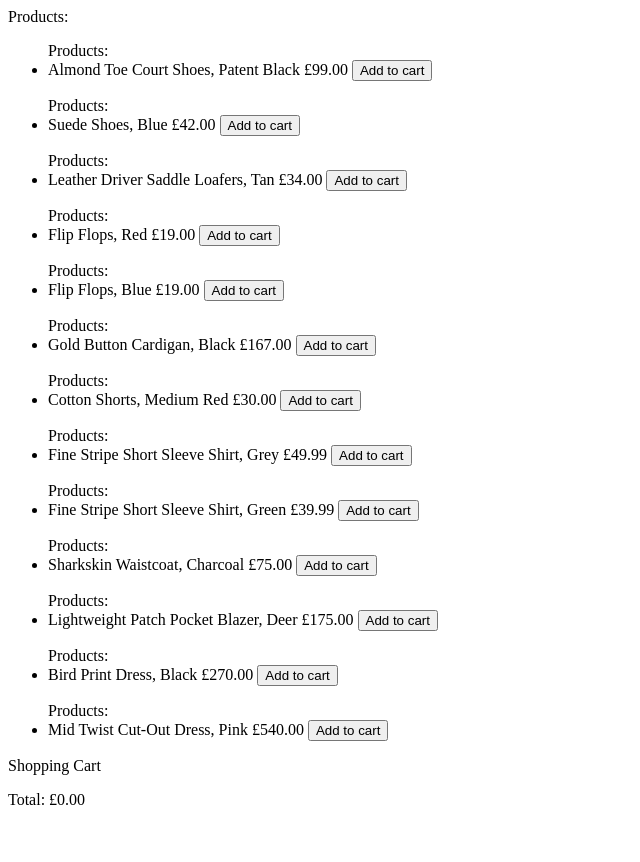
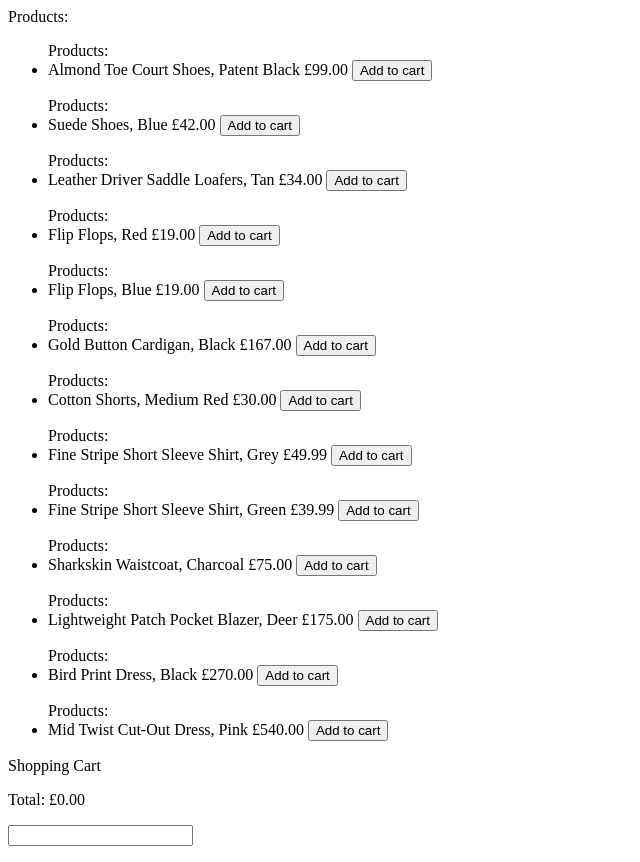
Before and after one commit to TheoLeanse/clothes-shop, a website: page public/index.html in a window 1280 px wide. Shown: the whole page, without its empty margins (0-640 px from the left). Before the commit the page ends 825 px from the top, so only its background shows below. Drawn offline with nearby package versions, Linux system fonts and the light colour scheme.

Commit message:
allow user to input voucher code, display any error

```diff
--- a/public/index.html
+++ b/public/index.html
@@ -27,6 +27,10 @@
         </li>
       </ul>
       <p>Total: {{ storeCtrl.cartTotal() }}</p>
+      <form ng-submit="storeCtrl.applyDiscount()">
+        <input type="text" ng-model="storeCtrl.discountCode"></input>
+      </form>
+      <p> {{ storeCtrl.discountMessage }} </p>
     </div>
   </body>
 </html>
```
